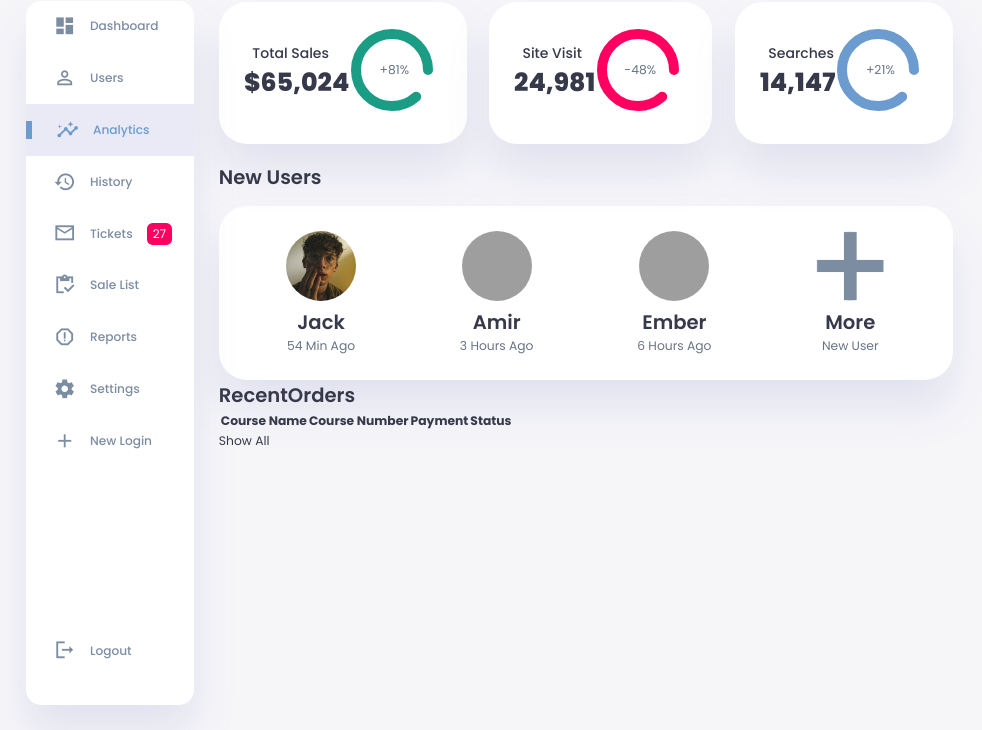
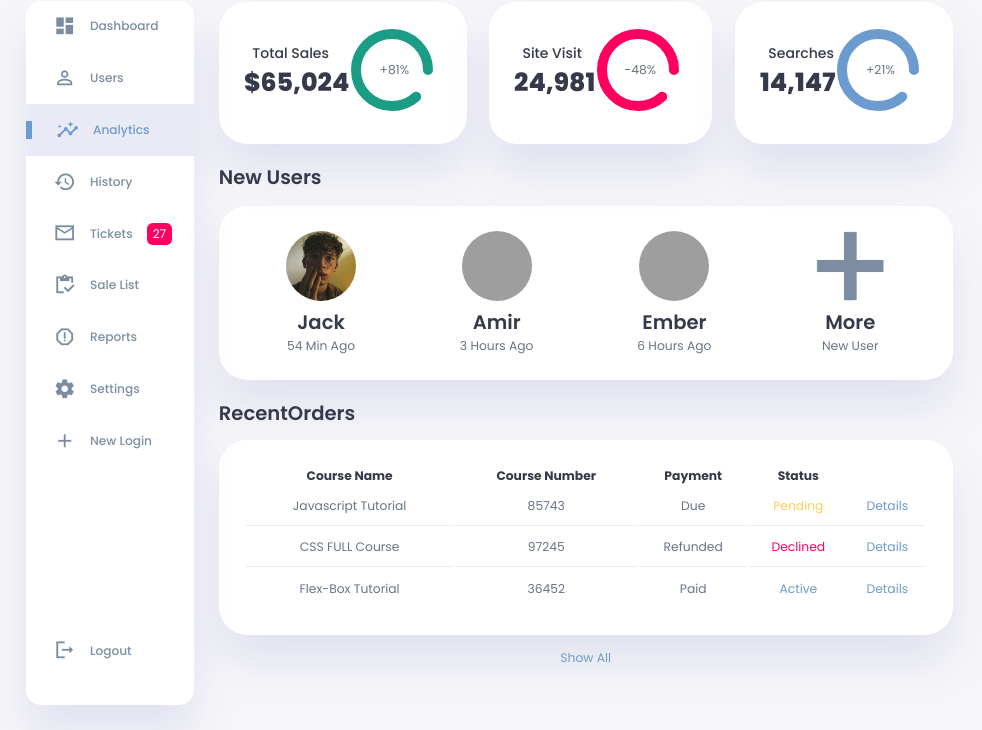
Before and after one commit to Defv40/Admin-Dashboard, a plain HTML site: page index.html in a window 1280 px wide. Shown: the part 70-800 px from the top of the page, without its empty margins (0-982 px from the left). Drawn offline with Linux system fonts and the light colour scheme; grey boxes are pictures that could not be loaded.

Commit message:
Add: recent orders style

```diff
--- a/index.html
+++ b/index.html
@@ -193,7 +193,9 @@
         </main>
         <!-- End of main section -->
     </div>
-    <script src="orders.js"></script>
-    <script src="index.js"></script>
+    <script src="scripts/orders.js"></script>
+    <script src="scripts/index.js" ></script>
+
+
 </body>
 </html>
--- /dev/null
+++ b/scripts/index.js
@@ -0,0 +1,18 @@
+orders.forEach(order =>{
+    const tr = document.createElement('tr');
+    const trContent = `
+        <td>${order.productName}</td>
+        <td>${order.productNumber}</td>
+        <td>${order.paymentStatus}</td>
+        <td class=${order.status === 'Declined'
+        ? 'danger'
+        : order.status === 'Pending'
+        ? 'warning'
+        : 'primary'}>
+            ${order.status}
+        </td>
+        <td class='primary'>Details</td>
+    `;
+    tr.innerHTML = trContent;
+    document.querySelector('table tbody').appendChild(tr);
+})
--- a/styles/index.css
+++ b/styles/index.css
@@ -341,3 +341,41 @@ main .new-users .user-list .user img{
     margin-bottom: 0.4rem;
     border-radius: 50%;
 }
+
+main .recent-orders{
+    margin-top: 1.3rem;
+}
+
+main .recent-orders h2{
+    margin-bottom: 0.8rem;
+}
+main .recent-orders table{
+    background-color: var(--color-white);
+    width: 100%;
+    padding: var(--card-padding);
+    text-align: center;
+    box-shadow: var(--box-shadow);
+    border-radius: var(--card-broder-radius);
+    transition: all .3s ease;
+}
+
+main .recent-orders table:hover{
+    box-shadow: none;
+}
+
+main table tbody td{
+    height: 2.8rem;
+    border-bottom: 1px solid var(--color-light);
+    color: var(--color-dark-variant);
+}
+
+main table tbody tr:last-child td{
+    border-bottom: none;
+}
+
+main .recent-orders a{
+    text-align: center;
+    display: block;
+    margin: 1rem auto;
+    color: var(--color-primary);
+}
```
Also changed, not shown: scripts/orders.js (renamed from ordreds.js).
